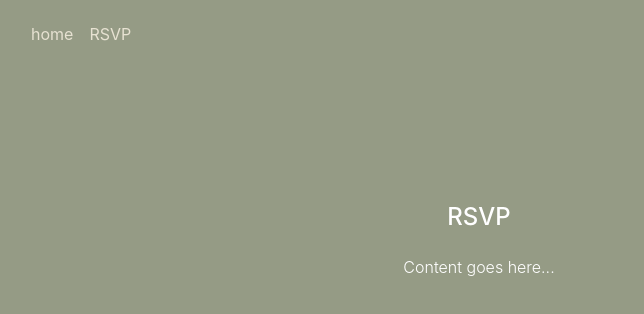
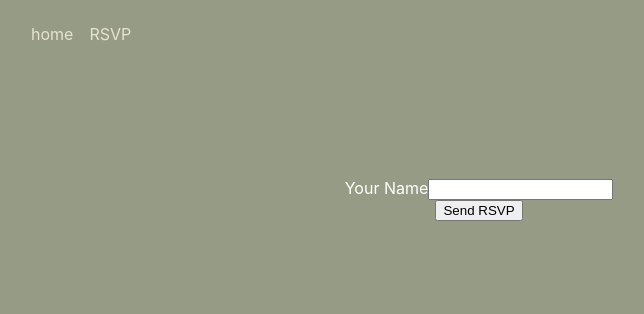
Before and after one commit to cormaclc/cormaclynchcollier.com, a Next.js app: page /and-natalie/rsvp in a window 1280 px wide. Shown: the top 314 px of the page, without its empty margins (161-805 px from the left). Built offline with nearby package versions, Linux system fonts and the light colour scheme.

Commit message:
feat: start of rsvp google form integration

```diff
--- a/src/components/wedding/rsvp/rsvpContent.tsx
+++ b/src/components/wedding/rsvp/rsvpContent.tsx
@@ -1,11 +1,62 @@
-import React from 'react';
+import React, { useState } from 'react';
 
 // styles
 import '../../../styles/wedding/base.scss';
 
+// 'https://docs.google.com/forms/d/e/YOUR_FORM_ID/formResponse'
+const GOOGLE_FORM_ACTION = 'https://docs.google.com/forms/d/1eTsvaopONAcF7cVMir96_gZi8WJu7ZqXOqiB0TcT1gM/formResponse';
+
 export const RSVPContent = () => {
-  return <div className='content-wrapper'>
-    <h3>RSVP</h3>
-    <p>Content goes here...</p>
-  </div>;
+  const [submitted, setSubmitted] = useState(false);
+  const [loading, setLoading] = useState(false);
+
+  const handleSubmit = async (e) => {
+    e.preventDefault();
+    setLoading(true);
+
+    const formData = new FormData(e.target);
+
+    try {
+      await fetch(GOOGLE_FORM_ACTION, {
+        method: 'POST',
+        body: formData,
+        mode: 'no-cors'
+      });
+      setSubmitted(true);
+    } catch (error) {
+      console.error('Error:', error);
+      // TODO: error handling...
+      alert('Something went wrong. Please try again.');
+    } finally {
+      setLoading(false);
+    }
+  };
+
+  if (submitted) {
+    return (
+      // TODO: success messaging
+      <div className='content-wrapper'>
+        <h3>Thank you for your RSVP! 💕</h3>
+      </div>
+    );
+  }
+
+  return (
+    <form onSubmit={handleSubmit} className="content-wrapper">
+      <div>
+        <label htmlFor="name">Your Name</label>
+        <input
+          type="text"
+          id="name"
+          name="entry.845038701"
+          required
+          disabled={loading}
+        />
+      </div>
+
+      <button type="submit" disabled={loading}>
+        {loading ? 'Sending...' : 'Send RSVP'}
+      </button>
+    </form>
+  );
 };
```
